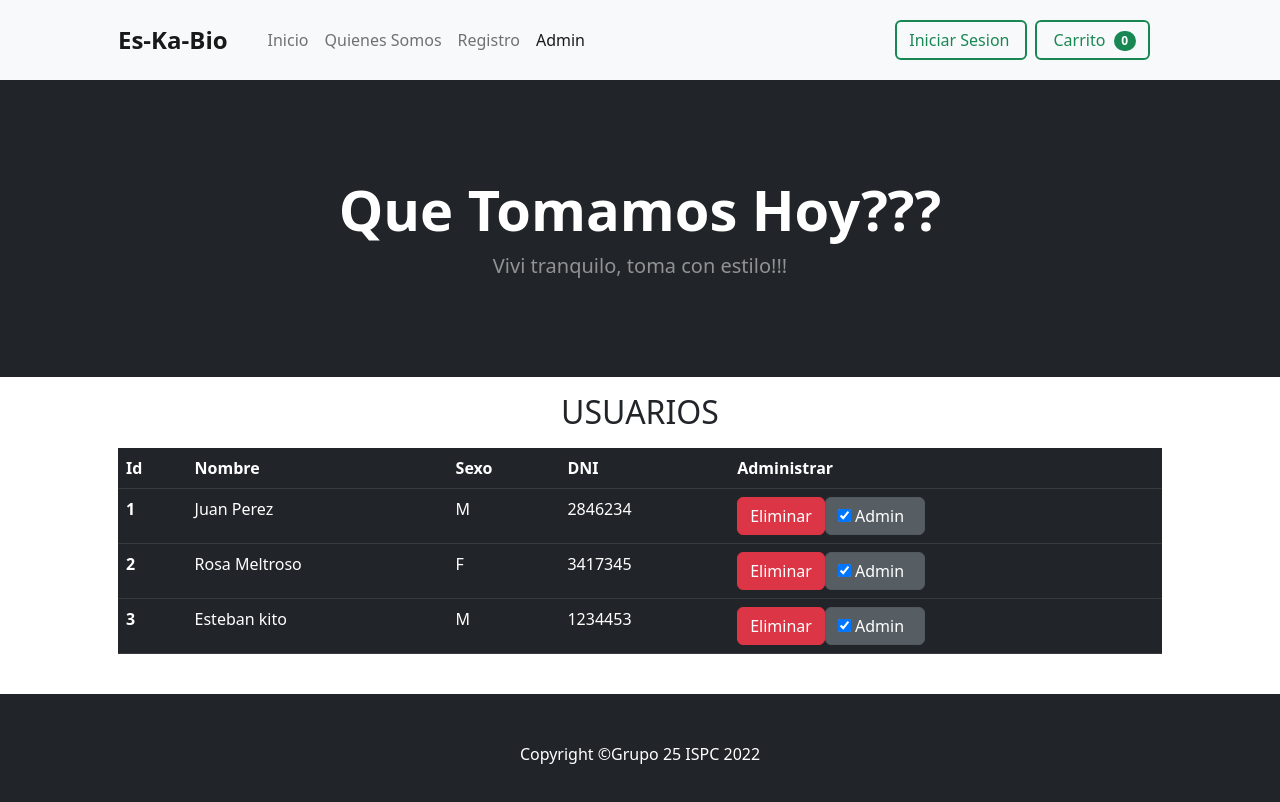
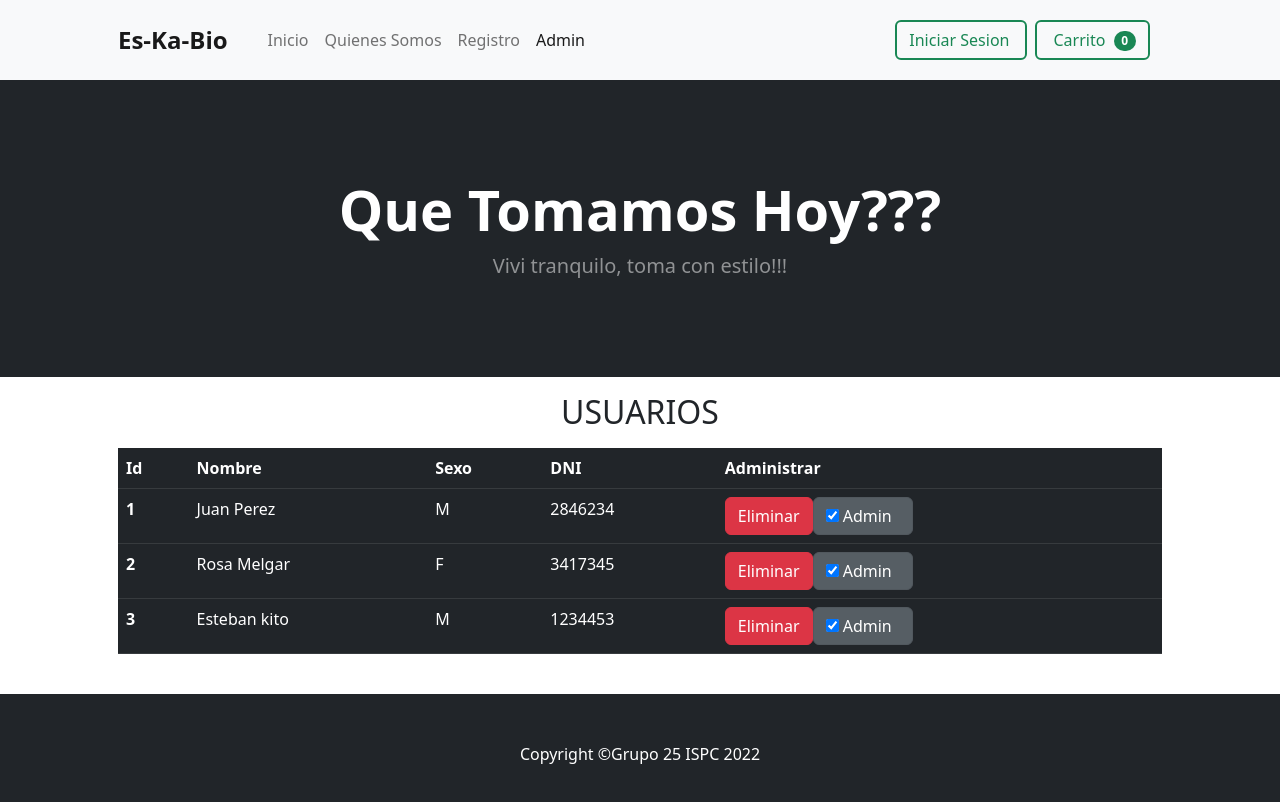
Before and after one commit to PPROF2-2022ProgWeb/g25-aula2-dpto-com-g25, an Angular app: page /admin in a window 1280 px wide. Shown: the top 802 px of the page. Built offline with nearby package versions, Linux system fonts and the light colour scheme.

Commit message:
corregi usuario rosa

```diff
--- a/src/app/pages/admin-user/admin-user.component.html
+++ b/src/app/pages/admin-user/admin-user.component.html
@@ -41,7 +41,7 @@
              </tr>
              <tr>
                <th scope="row">2</th>
-               <td>Rosa Meltroso</td>
+               <td>Rosa Melgar</td>
                <td>F</td>
                <td>3417345</td>
                <td>
```
